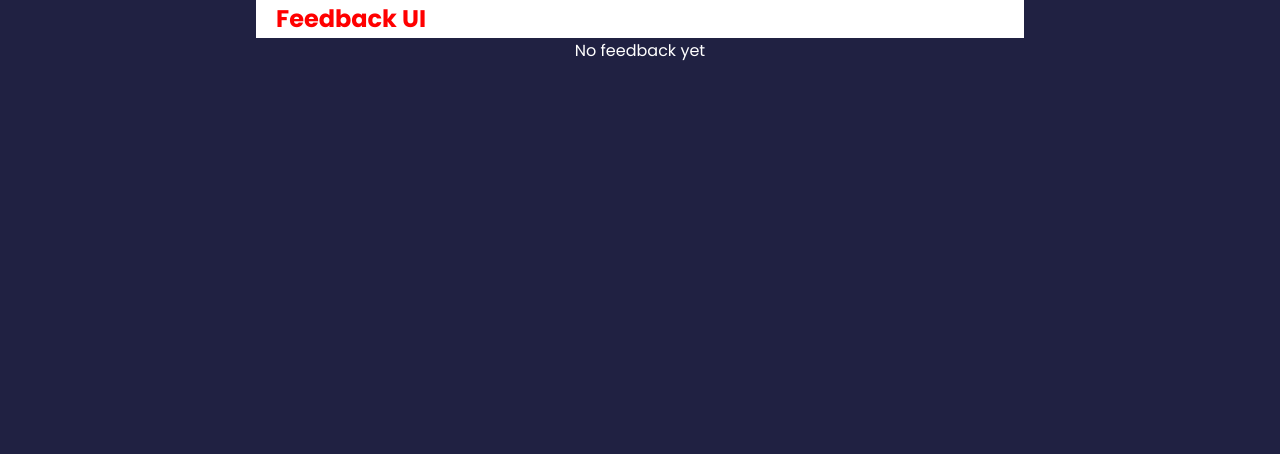
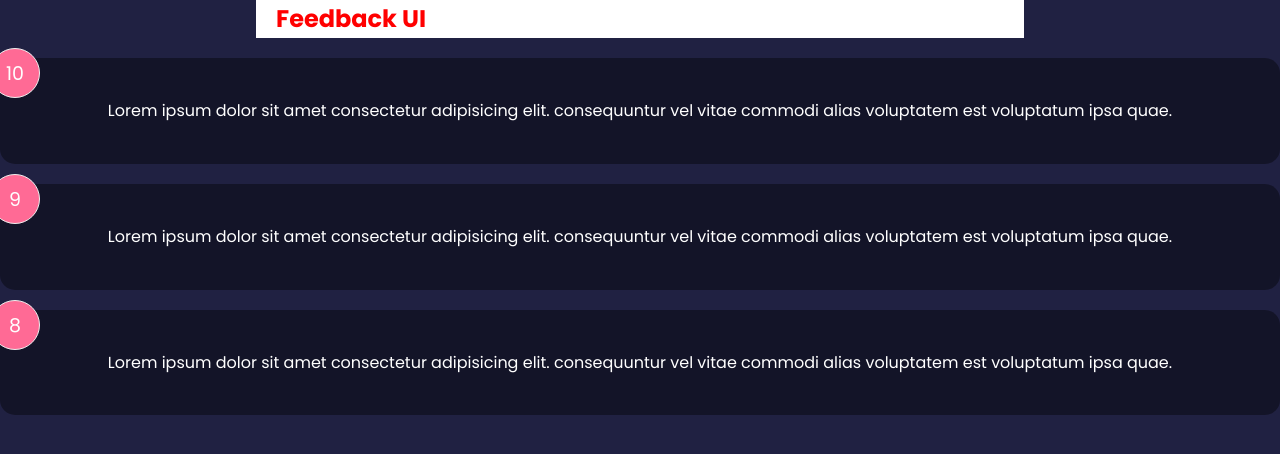
Before and after one commit to GUchechi/Udemy-course, a React (Create React App) app: page / in a window 1280 px wide. Shown: the top 454 px of the page. Built offline with nearby package versions, Linux system fonts and the light colour scheme.

Commit message:
added react-icons

```diff
--- a/package.json
+++ b/package.json
@@ -8,6 +8,7 @@
     "@testing-library/user-event": "^13.5.0",
     "react": "^18.2.0",
     "react-dom": "^18.2.0",
+    "react-icons": "^4.4.0",
     "react-scripts": "5.0.1",
     "web-vitals": "^2.1.4"
   },
--- a/src/App.js
+++ b/src/App.js
@@ -4,7 +4,7 @@ import FeedbackList from './Components/FeedbackList';
 import Header from './Components/Header';
 import FeedBackData from './Data/FeedBackData';
 function App() {
-  const [feedback, setFeedback] = useState()
+  const [feedback, setFeedback] = useState(FeedBackData)
   return (
     <>
     <Header />
--- a/src/Components/FeedbackItem.jsx
+++ b/src/Components/FeedbackItem.jsx
@@ -1,14 +1,13 @@
-import React, { useState } from 'react'
+import Card from "./Shared/Card"
 
-const FeedbackItem = () => {
-    const [rating, setRating] = useState(7)
-    const [text, setText] = useState("This is an example of a feedback item")
+const FeedbackItem = ({item}) => {
+  return (
 
-  return (
-    <div className="card">
-        <div className="num-display">{rating}</div>
-        <div className="text-display">{text}</div>
-    </div>
+       <Card>
+         <div className="num-display">{item.rating}</div>
+        <div className="text-display">{item.text}</div>
+       </Card>
+
   )
 }
 
--- a/src/Components/FeedbackList.jsx
+++ b/src/Components/FeedbackList.jsx
@@ -1,9 +1,14 @@
 import React from 'react'
+import FeedbackItem from './FeedbackItem'
 
 const FeedbackList = ({feedback}) => {
     if(!feedback || feedback.length === 0) return <p>No feedback yet</p>
   return (
-    <div>List</div>
+    <div className="feedback-list">
+        {feedback.map((item) => (
+            <FeedbackItem  key={item.id} item={item}/>
+        ))}
+    </div>
   )
 }
 
--- /dev/null
+++ b/src/Components/Shared/Card.jsx
@@ -0,0 +1,8 @@
+import React from 'react'
+
+const Card = ({children}) => {
+  return <div className='card reverse'>{children}</div>
+
+}
+
+export default Card
```
Also changed, not shown: 1 other file (tests, documents, lock files or other folders).
